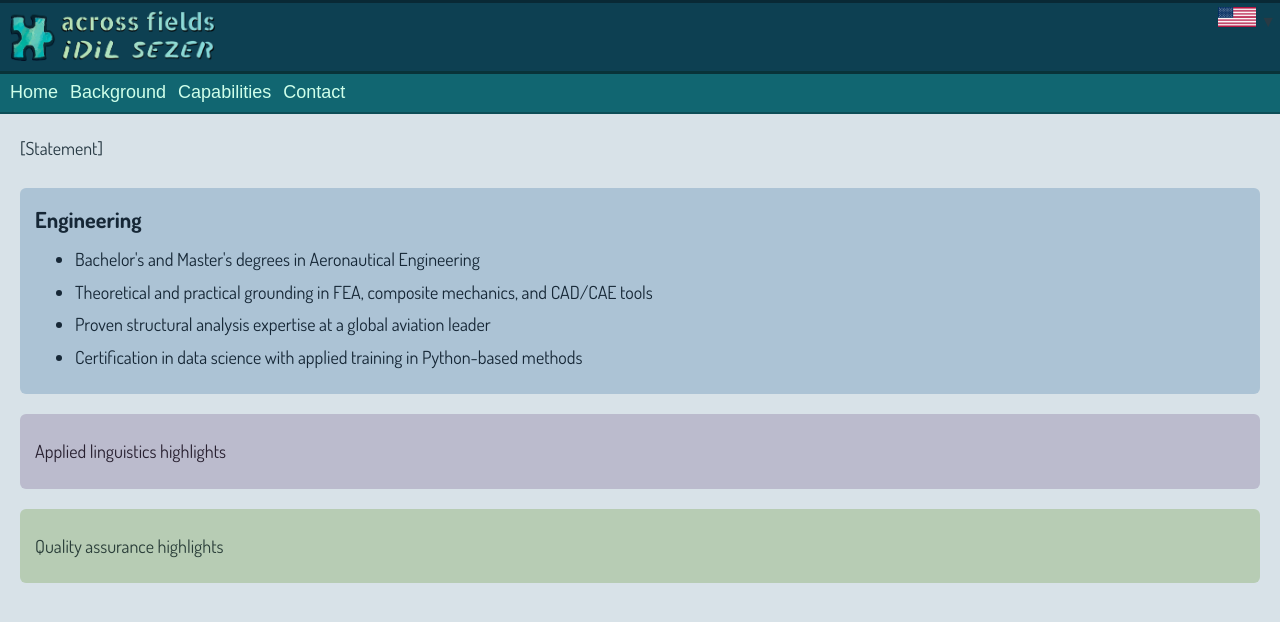
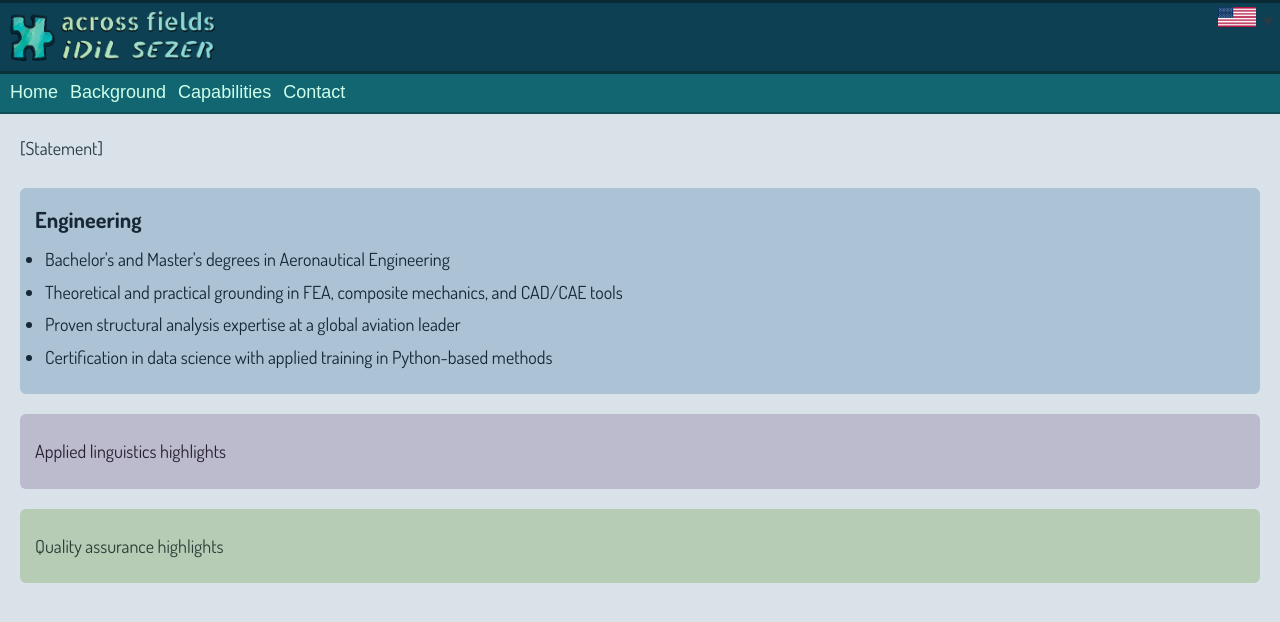
Before and after one commit to acrossfields/idilsezer, a Jekyll site: the page built from en/index.md, in a window 1280 px wide. Shown: the top 622 px of the page. Built offline with Jekyll 4.4.1, drawn with Linux system fonts in a browser that asks for light colours; some web fonts are replaced.

Commit message:
Update index.md

```diff
--- a/en/index.md
+++ b/en/index.md
@@ -9,7 +9,7 @@ permalink: /en/
 
 <div class="content-home eng">
   <p style="font-weight: bold; font-size: 22px; margin-top: 10px; margin-bottom: 15px;">Engineering</p>
-  <ul style="margin-top: 0;">
+  <ul style="margin-top: 0; padding-left: 10px;">
     <li style="margin-bottom: 10px;">Bachelor's and Master's degrees in Aeronautical Engineering</li>
     <li style="margin-bottom: 10px;">Theoretical and practical grounding in FEA, composite mechanics, and CAD/CAE tools</li>
     <li style="margin-bottom: 10px;">Proven structural analysis expertise at a global aviation leader</li>
```
